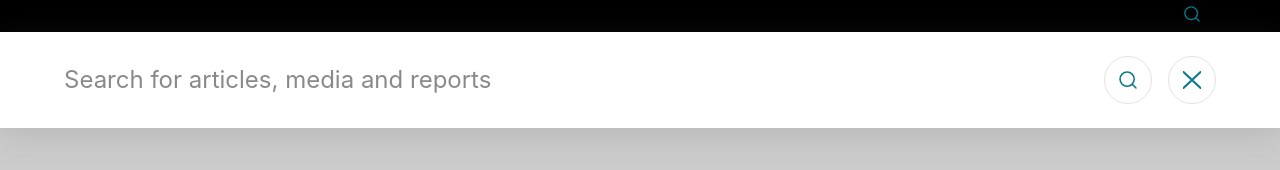
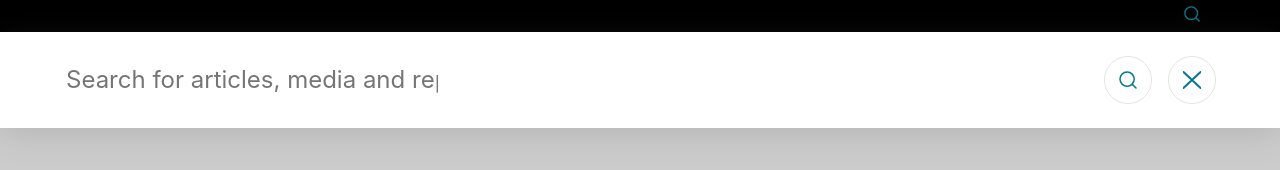
Before and after one commit to Nour-MZ/searchbar, a plain HTML site: page index.html in a window 1280 px wide. Both pictures are taken after a click on the element 1199 px from the left and 16 px from the top of the page. Drawn offline with nearby package versions, Linux system fonts and the light colour scheme.

Commit message:
Add files via upload

```diff
--- a/index.html
+++ b/index.html
@@ -20,7 +20,8 @@
     </div>
     <div class="search-container container" id="search-container">
         <div class="search-text-div">
-            Search for articles, media and reports
+            <input type="text" name="" id="search-input" placeholder="Search for articles, media and reports">
+
         </div>
         <div class="search-buttons-container ">
             <div class="search-button btn-cont">
--- a/style.css
+++ b/style.css
@@ -44,6 +44,11 @@ body{
     opacity: 1;
 }
 
+#search-input,
+#search-input:focus{
+    border: none;
+    outline: none;
+}
 .search-container .search-text-div{
     font-size: 1.5rem;
     color:rgb(136, 137, 137);
```
